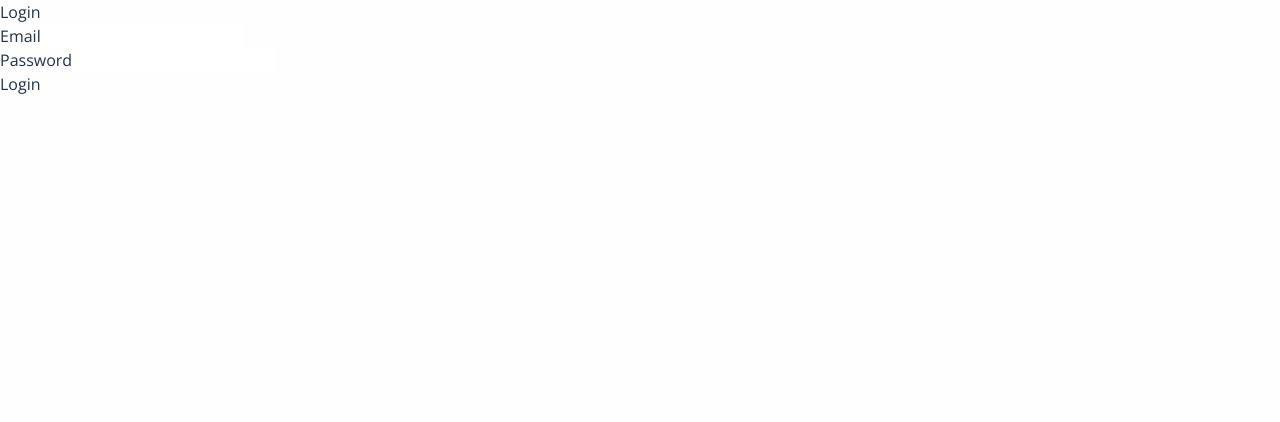
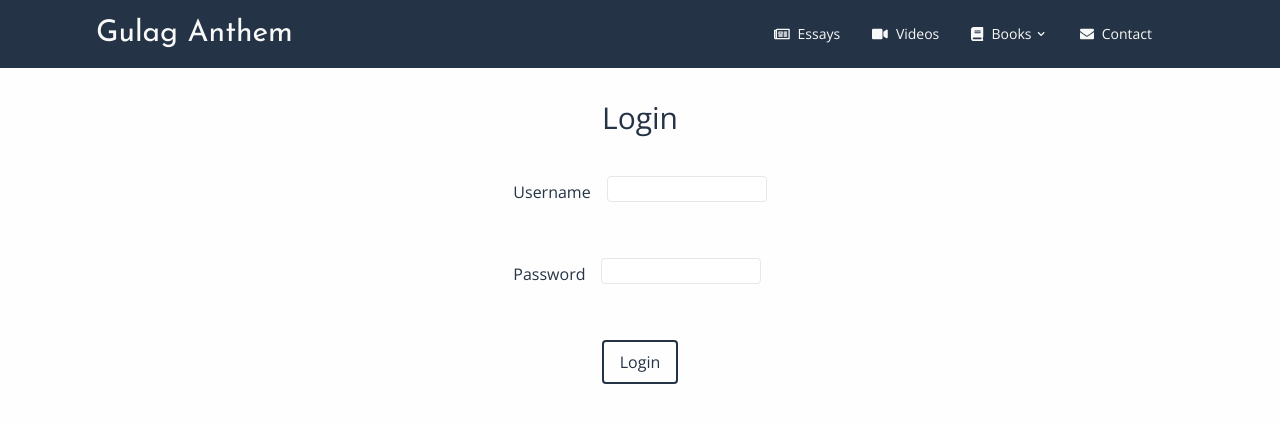
Before and after one commit to jacoberick/blog-app, a Next.js app: page /users/login in a window 1280 px wide. Shown: the top 422 px of the page. Built offline with nearby package versions, Linux system fonts and the light colour scheme; no server answers; the database is empty; a web font is replaced by a local one.

Commit message:
styled login page, fixed auth memory leak, added comments to project

```diff
--- a/components/footer/MailChimpForm.js
+++ b/components/footer/MailChimpForm.js
@@ -1,10 +1,12 @@
 import MailchimpSubscribe from 'react-mailchimp-subscribe'
 import { useState } from 'react'
 
+//Mail Chimp input component
 const CustomForm = ({ status, message, onValidated }) => {
   const hoverHighlight = 'hover:text-highlight transition duration-200'
   const [email, setEmail] = useState('')
   const [importStatus, setImportStatus] = useState(status)
+
   const handleSubmit = (e) => {
     e.preventDefault()
     email &&
@@ -12,11 +14,11 @@ const CustomForm = ({ status, message, onValidated }) => {
       onValidated({
         EMAIL: email,
       })
+    setImportStatus(status)
     setEmail('')
     setTimeout(() => {
       setImportStatus(null)
     }, 7500)
-    setImportStatus(status)
   }
 
   return (
@@ -55,6 +57,7 @@ const CustomForm = ({ status, message, onValidated }) => {
   )
 }
 
+//Mail Chimp parent container
 const MailChimpForm = () => {
   const postUrl = `https://gulaganthem.us7.list-manage.com/subscribe/post?u=${process.env.NEXT_PUBLIC_MAILCHIMP_U}&id=${process.env.NEXT_PUBLIC_MAILCHIMP_ID}`
   return (
--- a/components/header.js
+++ b/components/header.js
@@ -36,7 +36,6 @@ const Header = () => {
     const handleResize = () => {
       setScreenWidth(window.innerWidth)
     }
-
     // resize event listener
     window.addEventListener('resize', handleResize)
     //call handleResize to set initial state
@@ -62,6 +61,7 @@ const Header = () => {
           </Link>
         </div>
         <div>
+          {/* Conditionally render Desktop or Mobile version of nav, dependent on screenWidth */}
           {screenWidth > 900 ? (
             <DesktopNav
               Link={Link}
--- a/pages/Store.js
+++ b/pages/Store.js
@@ -9,17 +9,26 @@ const Store = ({ children }) => {
   const [art, setArt] = useState([])
   const [loggedIn, setLoggedIn] = useState(false)
 
-  //Set logged in state
-  fire.auth().onAuthStateChanged((user) => {
-    if (user) {
-      setLoggedIn(true)
-    } else {
-      setLoggedIn(false)
+  //Global authentication realtime updates
+  useEffect(() => {
+    const handleAuth = (user) => {
+      if (user) {
+        setLoggedIn(true)
+      } else {
+        setLoggedIn(false)
+      }
     }
-  })
+    const auth = fire.auth()
+    const unsub = auth.onAuthStateChanged(handleAuth, (err) => {
+      console.log(err)
+    })
+    return () => {
+      unsub()
+    }
+  }, [])
 
+  //Brings in Essays as realtime updates
   useEffect(() => {
-    //Gets stored essays from Firestore
     const handleEssayChanges = (snap) => {
       let essayList = snap.docs.map((doc) => ({
         id: doc.id,
--- a/pages/admin.js
+++ b/pages/admin.js
@@ -40,6 +40,7 @@ const Admin = () => {
           </button>
         </div>
         <nav>
+          {/* constructs pathname based on contentType state */}
           <Link
             href={{ pathname: '/admin/create', query: { type: contentType } }}
           >
--- a/pages/admin/EssayShell.js
+++ b/pages/admin/EssayShell.js
@@ -7,7 +7,6 @@ const EssayShell = ({ operation, essay, setEssay, onSubmit }) => {
     register,
     handleSubmit,
     formState: { errors },
-    reset,
     setValue,
   } = useForm()
   const [initialValue, setInitialValue] = useState(undefined)
@@ -28,6 +27,7 @@ const EssayShell = ({ operation, essay, setEssay, onSubmit }) => {
   })
 
   useEffect(() => {
+    //sets defaultValues in react-hook-form when essay is available
     if (!!essay) {
       setValue('title', essay.title)
       setValue('intro', essay.intro)
--- a/pages/admin/create.js
+++ b/pages/admin/create.js
@@ -11,6 +11,7 @@ const Create = (props) => {
     <div>
       <Header />
       <main>
+        {/* Conditionally render component based on contentType pulled from query */}
         {contentType === 'essay' && <CreateEssay />}
         {contentType === 'recommended-book' && <CreateBook />}
         {contentType === 'art' && <CreateArt />}
--- a/pages/admin/create/essay.js
+++ b/pages/admin/create/essay.js
@@ -18,8 +18,10 @@ const CreateEssay = () => {
 
   const handleCreateSubmit = async (data, e) => {
     e.preventDefault()
+    //sets newEssay to updated values from EssayShell, adds createdAt field equal to date on submit
     let newEssay = { ...essay, createdAt: dayjs().format() }
 
+    //Adds essay thumbnail to Cloud Storage
     if (essay.thumbnail) {
       await storage
         .ref(`/essay-thumbnails/${essay.thumbnail.name}`)
@@ -31,6 +33,7 @@ const CreateEssay = () => {
         })
     }
 
+    //Post newEssay to Firestore
     db.collection('essays')
       .doc(uuidv4())
       .set(newEssay)
--- a/pages/books/recommended/[id].js
+++ b/pages/books/recommended/[id].js
@@ -66,6 +66,7 @@ const Book = ({
   )
 }
 
+//communicates with Firestore to grab recommended book details based on query, which holds the book entry id
 export const getServerSideProps = async ({ query }) => {
   let content = {}
   await fire
--- a/pages/essays/[id].js
+++ b/pages/essays/[id].js
@@ -54,6 +54,7 @@ const Essay = ({ id, title, content, thumbnail, intro, author, createdAt }) => {
 
         {/* Bottom */}
         <div id="bottom" className="max-w-60rem mx-20 m475:mx-10">
+          {/* If auth display admin controls */}
           {loggedIn && (
             <div id="adminControls" className="mt-10">
               <Link href={`/admin/update/essay/${id}`}>
@@ -83,6 +84,7 @@ const Essay = ({ id, title, content, thumbnail, intro, author, createdAt }) => {
   )
 }
 
+//comunicates with Firestore, grabs essay based on id stored in query, returns info as props
 export const getServerSideProps = async ({ query }) => {
   let content = {}
 
--- a/pages/users/login.js
+++ b/pages/users/login.js
@@ -1,56 +1,81 @@
-import { useState } from 'react';
-import fire from '../../config/fire-conf';
-import { useRouter } from 'next/router';
+import { useState } from 'react'
+import fire from '../../config/fire-conf'
+import { useRouter } from 'next/router'
+import Header from '../../components/header'
 
 const Login = () => {
-  const [username, setUsername] = useState('');
-  const [password, setPassword] = useState('');
-  const [notify, setNotification] = useState('');
-  const [error, setError] = useState(false);
-  const router = useRouter();
+  const [username, setUsername] = useState('')
+  const [password, setPassword] = useState('')
+  const [notify, setNotification] = useState('')
+  const [error, setError] = useState(false)
+  const router = useRouter()
+
+  const inputStyle = 'border border-2 ml-4 w-40 mb-8 rounded'
+  const pStyle = 'm-0'
+  const labelStyle = 'flex'
 
   const handleLogin = (e) => {
-    e.preventDefault();
+    e.preventDefault()
     fire
       .auth()
       .signInWithEmailAndPassword(username, password)
       .then((res) => {
-        setError(false);
-        router.push('/');
+        setError(false)
+        router.push('/')
       })
       .catch((err) => {
-        setUsername('');
-        setPassword('');
-        setError(true);
-        setNotification(err.message);
+        setUsername('')
+        setPassword('')
+        setError(true)
+        setNotification(err.message)
         setTimeout(() => {
-          setNotification('');
-        }, 2000);
-      });
-  };
+          setNotification('')
+        }, 2000)
+      })
+  }
 
   return (
-    <div>
-      <h1>Login</h1>
+    <div className="flex flex-col min-h-screen">
+      <Header />
+      <div className="flex flex-col items-center mt-8">
+        <h1 className="text-3xl mb-10">Login</h1>
         {notify}
         <form onSubmit={handleLogin}>
-        Email
+          <label className={labelStyle} htmlFor="username">
+            <p className={pStyle}>Username</p>
             <input
+              name="username"
               type="text"
               value={username}
               onChange={({ target }) => setUsername(target.value)}
+              className={inputStyle}
             />
+          </label>
+
           <br />
-        Password
+          <label className={labelStyle} htmlFor="password">
+            <p className={pStyle}>Password</p>
             <input
+              name="password"
               type="password"
               value={password}
               onChange={({ target }) => setPassword(target.value)}
+              className={inputStyle}
             />
+          </label>
+
           <br />
-        <button type="submit">Login</button>
+          <div className="flex justify-center">
+            <button
+              className="border-2 border-main rounded px-4 py-2 hover:bg-main hover:text-white transition"
+              type="submit"
+            >
+              Login
+            </button>
+          </div>
         </form>
       </div>
-  );
-};
-export default Login;
+    </div>
+  )
+}
+export default Login
```
Also changed, not shown: pages/admin/update/essay/[id].js (+7 -0 lines). Lines whose indentation alone changed are shown as unchanged.
